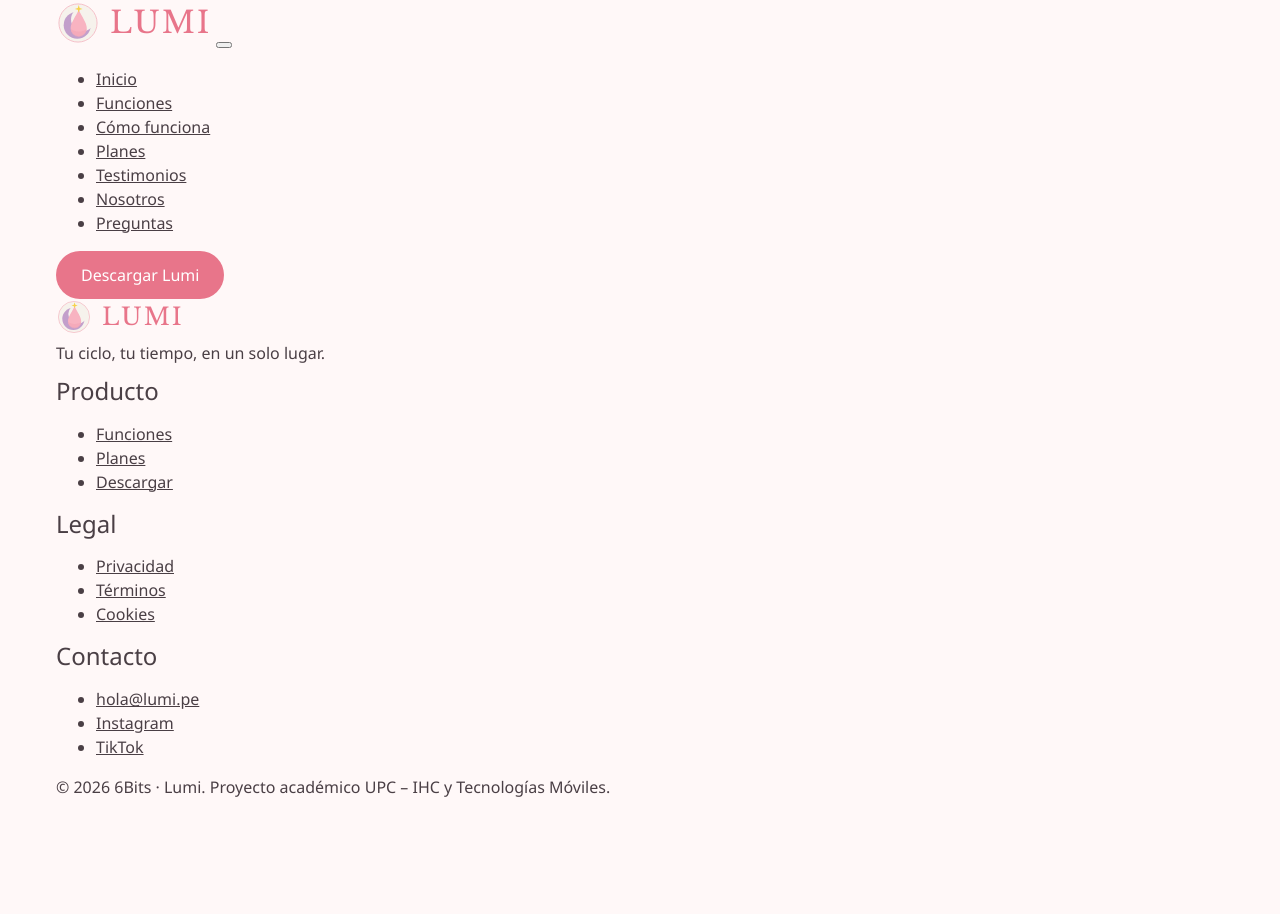
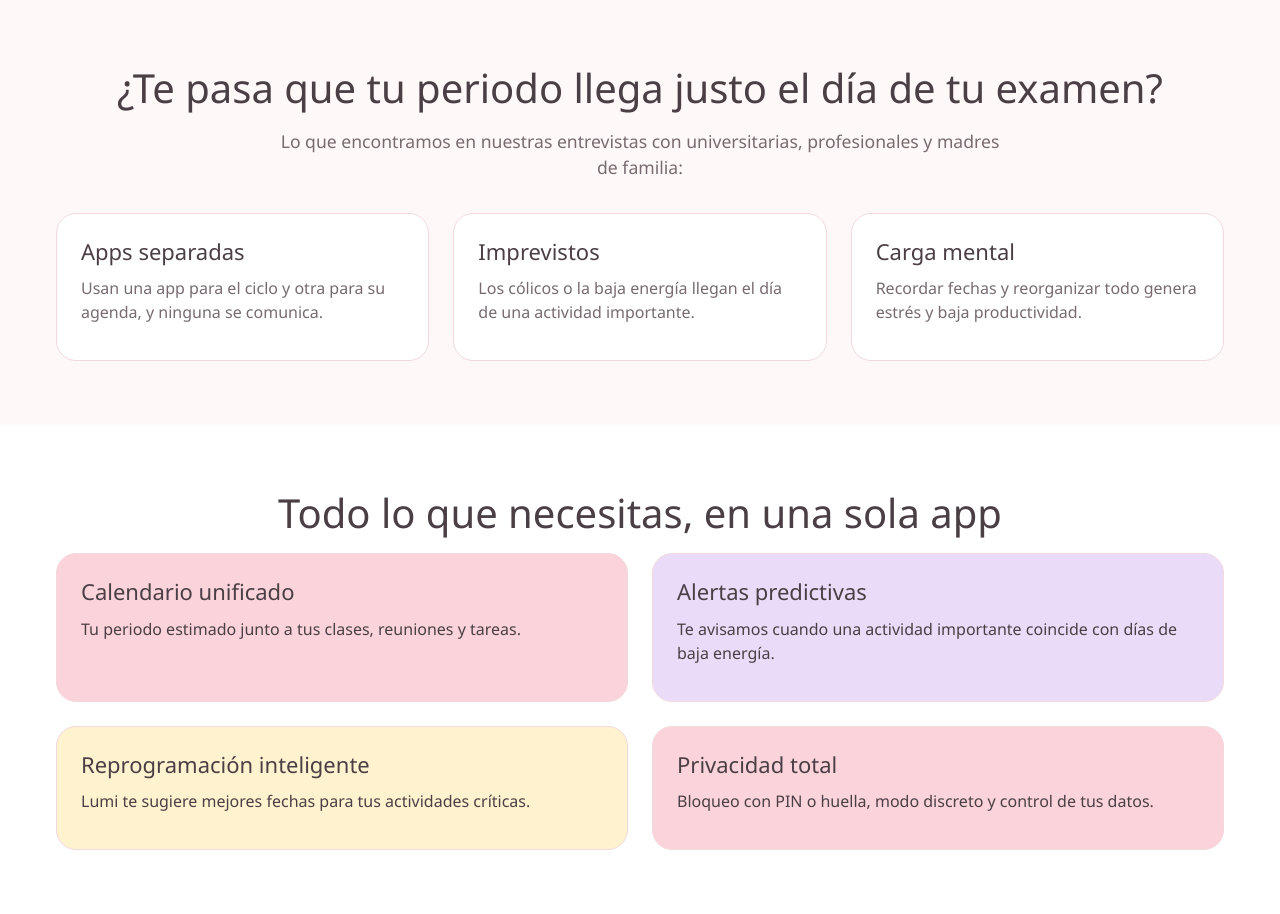
Before and after one commit to LUMI-UPC/Lumi-landing-page, a plain HTML site: page index.html in a window 1280 px wide. Before the commit the page ends 811 px from the top, so only its background shows below. Drawn offline with nearby package versions, Linux system fonts and the light colour scheme; a web font is replaced by a local one.

Commit message:
problema y funcionalidades

```diff
--- a/index.html
+++ b/index.html
@@ -24,87 +24,66 @@
 </head>
 
 <body>
-  <a class="saltar" href="#contenido">Saltar al contenido</a>
 
     <!-- =====================================================
-       PARTE 1 · HEADER Y NAVEGACIÓN
-       Archivos: css/secciones/header.css · js/menu.js
+         PARTE 3 · PROBLEMA
+         Archivo: css/secciones/problema.css
          ===================================================== -->
-  <header class="header">
-    <div class="contenedor header__barra">
-      <a class="logo" href="#inicio" aria-label="Lumi, ir al inicio">
-        <img src="assets/img/logo-icono.svg" alt="" width="44" height="44">
-        <span class="logo__texto">LUMI</span>
-      </a>
-
-      <button class="header__menu-btn" type="button" aria-expanded="false" aria-controls="menu-principal">
-        <span class="visualmente-oculto">Abrir menú</span>
-        <span class="header__menu-icono" aria-hidden="true"></span>
-      </button>
-
-      <nav class="header__nav" id="menu-principal" aria-label="Menú principal">
-        <ul class="header__lista">
-          <li><a href="#inicio">Inicio</a></li>
-          <li><a href="#funciones">Funciones</a></li>
-          <li><a href="#como-funciona">Cómo funciona</a></li>
-          <li><a href="#planes">Planes</a></li>
-          <li><a href="#testimonios">Testimonios</a></li>
-          <li><a href="#equipo">Nosotros</a></li>
-          <li><a href="#preguntas">Preguntas</a></li>
-        </ul>
-        <a class="boton boton--primario" href="#descargar">Descargar Lumi</a>
-      </nav>
+    <section class="seccion problema" id="problema" aria-labelledby="problema-titulo">
+      <div class="contenedor">
+        <h2 class="seccion__titulo" id="problema-titulo">¿Te pasa que tu periodo llega justo el día de tu examen?</h2>
+        <p class="seccion__subtitulo">
+          Lo que encontramos en nuestras entrevistas con universitarias, profesionales y madres de familia:
+        </p>
+        <div class="grid-3">
+          <article class="tarjeta">
+            <span class="tarjeta__icono" aria-hidden="true"></span>
+            <h3>Apps separadas</h3>
+            <p>Usan una app para el ciclo y otra para su agenda, y ninguna se comunica.</p>
+          </article>
+          <article class="tarjeta">
+            <span class="tarjeta__icono" aria-hidden="true"></span>
+            <h3>Imprevistos</h3>
+            <p>Los cólicos o la baja energía llegan el día de una actividad importante.</p>
+          </article>
+          <article class="tarjeta">
+            <span class="tarjeta__icono" aria-hidden="true"></span>
+            <h3>Carga mental</h3>
+            <p>Recordar fechas y reorganizar todo genera estrés y baja productividad.</p>
+          </article>
         </div>
-  </header>
-
-  <main id="contenido">
-
-    <!-- Aquí van las secciones de las partes 2 a 7, en el orden del menú -->
-
-  </main>
+      </div>
+    </section>
 
     <!-- =====================================================
-       PARTE 1 · FOOTER
-       Archivo: css/secciones/footer.css
+         PARTE 3 · FUNCIONALIDADES
+         Archivo: css/secciones/funcionalidades.css
          ===================================================== -->
-  <footer class="footer">
+    <section class="seccion seccion--blanca funciones" id="funciones" aria-labelledby="funciones-titulo">
       <div class="contenedor">
-      <div class="footer__grid">
-        <div>
-          <a class="logo" href="#inicio" aria-label="Lumi, ir al inicio">
-            <img src="assets/img/logo-icono.svg" alt="" width="36" height="36">
-            <span class="logo__texto logo__texto--chico">LUMI</span>
-          </a>
-          <p>Tu ciclo, tu tiempo, en un solo lugar.</p>
-        </div>
-        <nav aria-label="Producto">
-          <h2 class="footer__titulo">Producto</h2>
-          <ul>
-            <li><a href="#funciones">Funciones</a></li>
-            <li><a href="#planes">Planes</a></li>
-            <li><a href="#descargar">Descargar</a></li>
-          </ul>
-        </nav>
-        <nav aria-label="Legal">
-          <h2 class="footer__titulo">Legal</h2>
-          <ul>
-            <li><a href="#">Privacidad</a></li>
-            <li><a href="#">Términos</a></li>
-            <li><a href="#">Cookies</a></li>
-          </ul>
-        </nav>
-        <div>
-          <h2 class="footer__titulo">Contacto</h2>
-          <ul>
-            <li><a href="mailto:hola@lumi.pe">hola@lumi.pe</a></li>
-            <li><a href="#">Instagram</a></li>
-            <li><a href="#">TikTok</a></li>
-          </ul>
+        <h2 class="seccion__titulo" id="funciones-titulo">Todo lo que necesitas, en una sola app</h2>
+        <div class="grid-2">
+          <article class="tarjeta tarjeta--rosa">
+            <h3>Calendario unificado</h3>
+            <p>Tu periodo estimado junto a tus clases, reuniones y tareas.</p>
+          </article>
+          <article class="tarjeta tarjeta--lila">
+            <h3>Alertas predictivas</h3>
+            <p>Te avisamos cuando una actividad importante coincide con días de baja energía.</p>
+          </article>
+          <article class="tarjeta tarjeta--amarilla">
+            <h3>Reprogramación inteligente</h3>
+            <p>Lumi te sugiere mejores fechas para tus actividades críticas.</p>
+          </article>
+          <article class="tarjeta tarjeta--rosa">
+            <h3>Privacidad total</h3>
+            <p>Bloqueo con PIN o huella, modo discreto y control de tus datos.</p>
+          </article>
         </div>
       </div>
-      <p class="footer__copy">© 2026 6Bits · Lumi. Proyecto académico UPC – IHC y Tecnologías Móviles.</p>
-    </div>
-  </footer>
+    </section>
+
+
 
   <script src="js/menu.js"></script>
   <!-- Aquí cada parte agrega su <script>, si tiene uno -->
```
Lines whose indentation alone changed are shown as unchanged.
